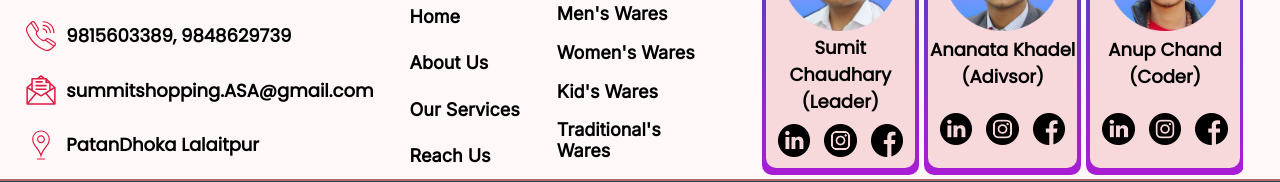
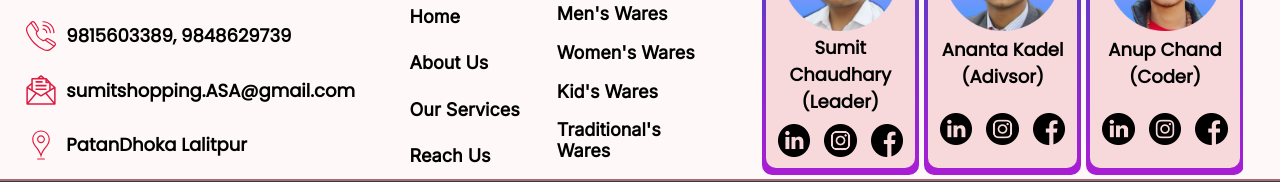
Before and after one commit to anupchand7/Sumit-Shopping, a plain HTML site: page aboutus.html in a window 1280 px wide. Shown: the part 3365-3547 px from the top of the page. Drawn offline with Linux system fonts and the light colour scheme; a web font is replaced by a local one.

Commit message:
name update

```diff
--- a/aboutus.html
+++ b/aboutus.html
@@ -158,9 +158,9 @@
                 <div class="same"><a href=""><img src="assets/noun-call-4812562 3.svg" alt=""> <span class="gaping">
                             9815603389, 9848629739</span></a></div>
                 <div class="same"><a href=""><img src="assets/noun-mail-4809293 3.svg" alt=""> <span class="gaping">
-                            summitshopping.ASA@gmail.com</span></a></div>
+                            sumitshopping.ASA@gmail.com</span></a></div>
                 <div class="same"><a href=""><img src="assets/noun-location-4811216 3.svg" alt=""> <span class="gaping">
-                            PatanDhoka Lalaitpur</span></a></div>
+                            PatanDhoka Lalitpur</span></a></div>
             </div>
         </div>
         <div class="lowright">
@@ -217,7 +217,7 @@
                         <div class="PP">
                             <img src="assets/ananata.png" alt="">
                         </div>
-                        <div class="codername">Ananata Khadel <br>(Adivsor)</div>
+                        <div class="codername">Ananta Kadel <br>(Adivsor)</div>
                         <div class="coderpp">
                             <a href="#"><img src="assets/cfollow.png" alt=""></a>
                             <a href="https://www.instagram.com/kandelananta/"><img src="assets/cfollow1.png" alt=""></a>
```
Also changed, not shown: contactus.html (+2 -2 lines), index.html (+3 -3 lines), login.html (+3 -3 lines), ourservice.html (+3 -3 lines).
